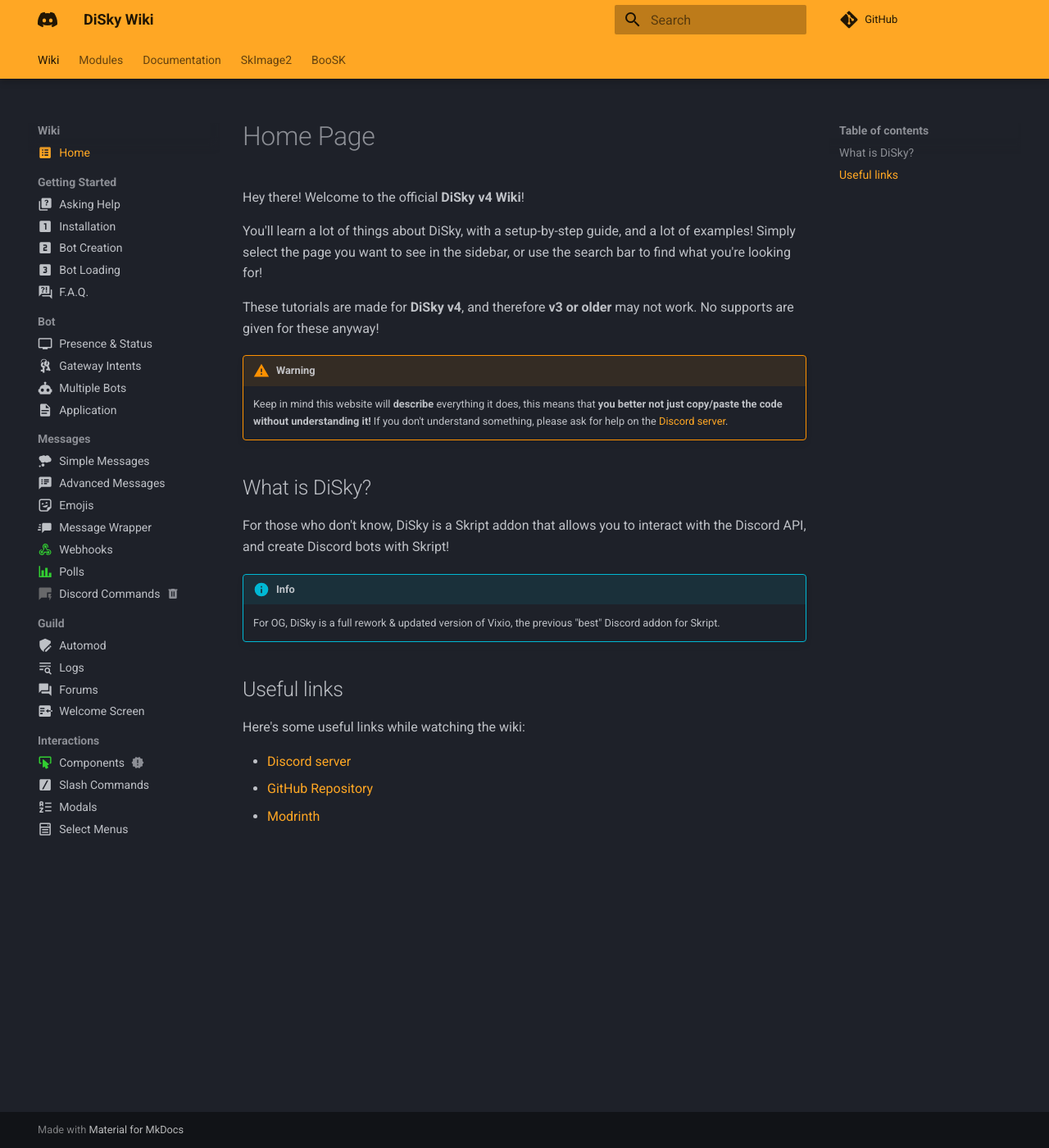
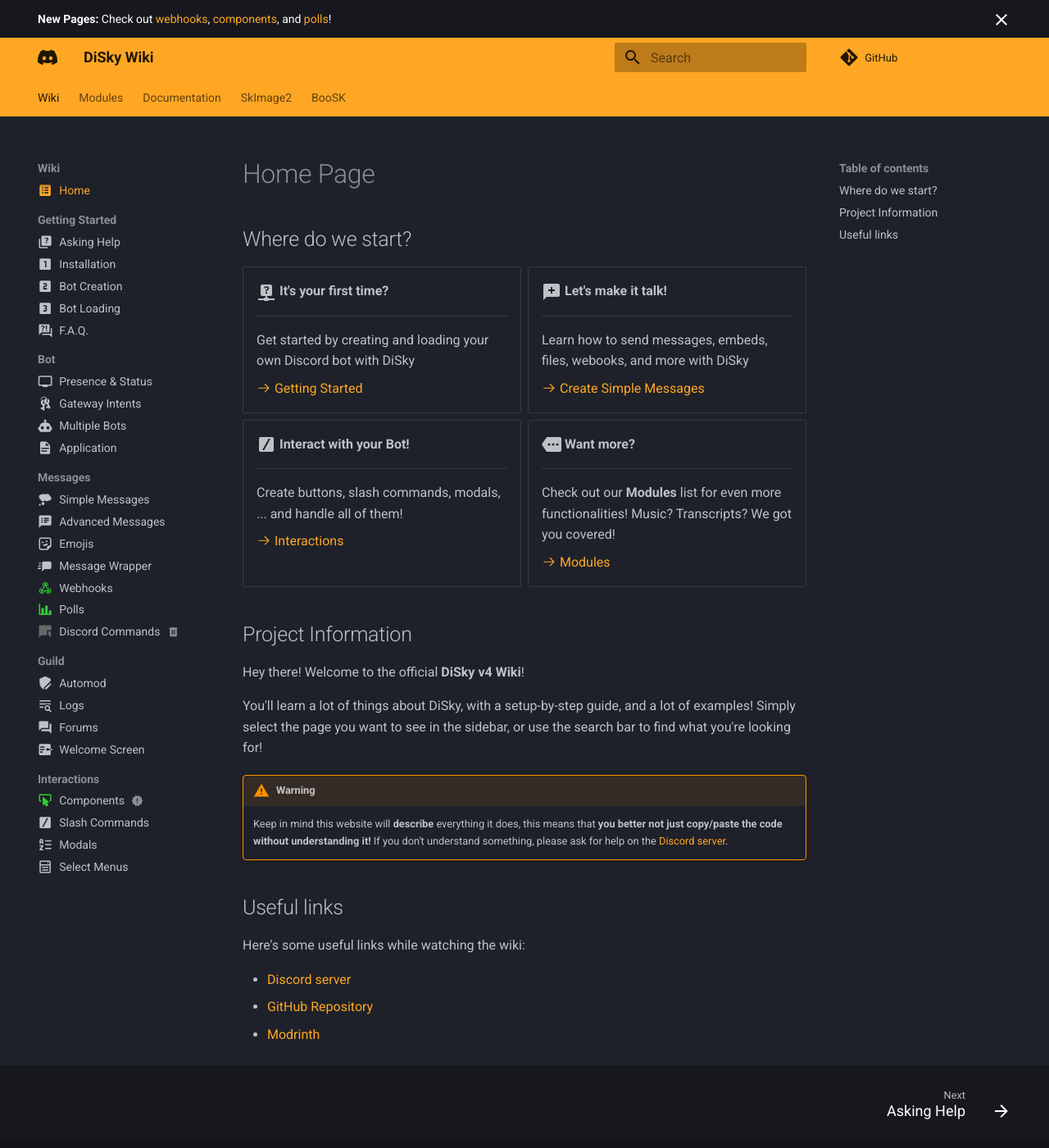
Before and after one commit to DiSkyOrg/Documentation, an MkDocs documentation site: the page built from docs/home.md, in a window 1280 px wide and 1400 px high. Shown: the whole window at 82% size. Built offline with MkDocs 1.6.1 and Material for MkDocs 9.7.7, drawn with Linux system fonts in a browser that asks for light colours; comment, search, counter and statistics services are not loaded; some of the changed text lies outside the part shown.

Commit message:
better docs

```diff
--- a/docs/home.md
+++ b/docs/home.md
@@ -4,21 +4,52 @@ icon: material/list-box
 
 # Home Page
 
+## Where do we start?
+
+<div class="grid cards" markdown>
+
+-   :material-help-network:{ .lg .middle } __It's your first time?__
+
+    ---
+
+    Get started by creating and loading your own Discord bot with DiSky
+
+    [:octicons-arrow-right-24: Getting Started](getting-started/0-installation.md)
+
+-   :material-message-plus:{ .lg .middle } __Let's make it talk!__
+
+    ---
+
+    Learn how to send messages, embeds, files, webooks, and more with DiSky
+
+    [:octicons-arrow-right-24: Create Simple Messages](messages/simple-messages.md)
+
+-   :material-slash-forward-box:{ .lg .middle } __Interact with your Bot!__
+
+    ---
+
+    Create buttons, slash commands, modals, ... and handle all of them!
+
+    [:octicons-arrow-right-24: Interactions](interactions/components.md)
+
+-   :material-more:{ .lg .middle } __Want more?__
+
+    ---
+
+    Check out our **Modules** list for even more functionalities! Music? Transcripts? We got you covered!
+
+    [:octicons-arrow-right-24: Modules](modules/0-getting-started.md)
+
+</div>
+
+## Project Information
+
 Hey there! Welcome to the official **DiSky v4 Wiki**!
 
 You'll learn a lot of things about DiSky, with a setup-by-step guide, and a lot of examples! Simply select the page you want to see in the sidebar, or use the search bar to find what you're looking for!
 
-These tutorials are made for **DiSky v4**, and therefore **v3 or older** may not work. No supports are given for these anyway!
-
 !!! warning
     Keep in mind this website will **describe** everything it does, this means that __you better not just copy/paste the code without understanding it!__ If you don't understand something, please ask for help on the [Discord server](#useful-links).
-
-## What is DiSky?
-
-For those who don't know, DiSky is a Skript addon that allows you to interact with the Discord API, and create Discord bots with Skript!
-
-!!! info
-    For OG, DiSky is a full rework & updated version of Vixio, the previous "best" Discord addon for Skript.
 
 ## Useful links
 
--- a/docs/stylesheets/main.css
+++ b/docs/stylesheets/main.css
@@ -58,3 +58,11 @@
 .md-nav--primary .md-nav__link[href*="messages/discord-commands"] svg {
     color: rgba(128, 128, 128, 0.75);
 }
+
+.correct {
+    color: limegreen;
+}
+
+.incorrect {
+    color: red;
+}
--- a/mkdocs.yml
+++ b/mkdocs.yml
@@ -1,6 +1,7 @@
 site_name: DiSky Wiki
 theme:
   name: material
+  custom_dir: overrides
   icon:
     logo: simple/discord
   palette:
@@ -22,6 +23,8 @@ theme:
     - navigation.instant.progress
     - navigation.sections
     - navigation.path
+    - navigation.footer
+    - announce.dismiss
 repo_url: https://github.com/DiSkyOrg/DiSky
 
 markdown_extensions:
@@ -43,6 +46,7 @@ markdown_extensions:
       emoji_index: !!python/name:material.extensions.emoji.twemoji
       emoji_generator: !!python/name:material.extensions.emoji.to_svg
 
+copyright: Copyright &copy; 2020 - 2024 ItsTheSky
 extra_css:
   - stylesheets/main.css
 
@@ -50,6 +54,13 @@ extra:
   status:
     new: 'Recently added'
     deprecated: 'Deprecated'
+  social:
+    - icon: simple/discord
+      link: https://disky.me/discord
+    - icon: simple/github
+      link: https://github.com/DiSkyOrg/DiSky
+    - icon: material/cloud
+      link: https://itsthesky.net/
 
 plugins:
   - search
@@ -61,34 +72,6 @@ plugins:
       j2_block_end_string: "%]]]"
       j2_variable_start_string: "[[["
       j2_variable_end_string: "]]]"
-
-#nav:
-#  - 'Wiki':
-#      - 'Home': home.md
-#      - 'Getting Started':
-#          - 'Installation': getting-started/0-installation.md
-#          - 'Bot Creation': getting-started/1-bot-creation.md
-#          - 'Bot Loading': getting-started/2-bot-loading.md
-#          - 'Frequently Asked Questions (FAQ)': getting-started/faq.md
-#      - 'Basic Stuff': basic-stuff
-#      - 'Advanced Stuff': advanced-stuff
-#  - 'Modules': modules
-#  - 'Documentation':
-#      - 'Effects': docs/effects.md
-#      - 'Events': docs/events.md
-#      - 'Expressions': docs/expressions.md
-#      - 'Conditions': docs/conditions.md
-#      - 'Types': docs/types.md
-#      - 'Sections': docs/sections.md
-#      - 'Modules':
-#          - 'LavaPlayer': docs/lavaplayer.md
-#          - 'TranSkript': docs/transkript.md
-#  - 'SkImage2': skimage
-#  #- 'Create an Addon':
-#  #    - addons/getting-started.md
-#  - 'BooSK':
-#      - 'Getting Started': boosk/getting-started.md
-#      - 'Create a Book': boosk/create-a-book.md
 
 nav:
   - 'Wiki':
--- /dev/null
+++ b/overrides/main.html
@@ -0,0 +1,10 @@
+{% extends "base.html" %}
+
+{% block announce %}
+    <div class="alert alert-info" role="alert">
+        <strong>New Pages:</strong> Check out
+        <a href="https://disky.me/docs/messages/webhooks/">webhooks</a>,
+        <a href="https://disky.me/docs/interactions/components/">components</a>, and
+        <a href="https://disky.me/docs/messages/polls/">polls</a>!
+    </div>
+{% endblock %}
```
Also changed, not shown: docs/interactions/slash-commands.md (+33 -1 lines), 1 other file.
